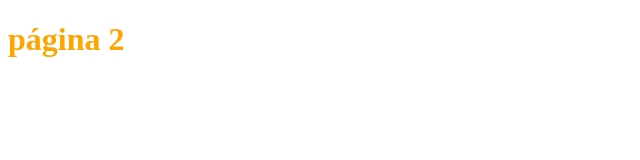
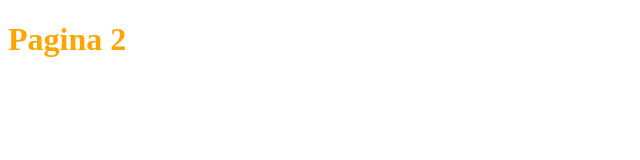
Before and after one commit to EstebanIM/estebaninzunza_unidad1, a plain HTML site: page page2.html in a window 1280 px wide. Shown: the full height of the page, 0-640 px from the left. Drawn offline with Linux system fonts and the light colour scheme.

Commit message:
pagina 2 lista

```diff
--- a/page2.html
+++ b/page2.html
@@ -5,6 +5,6 @@
     <link rel="stylesheet" href="css/index.css" />
   </head>
   <body>
-    <h1>página 2</h1>
+    <h1>Pagina 2</h1>
   </body>
 </html>
```
